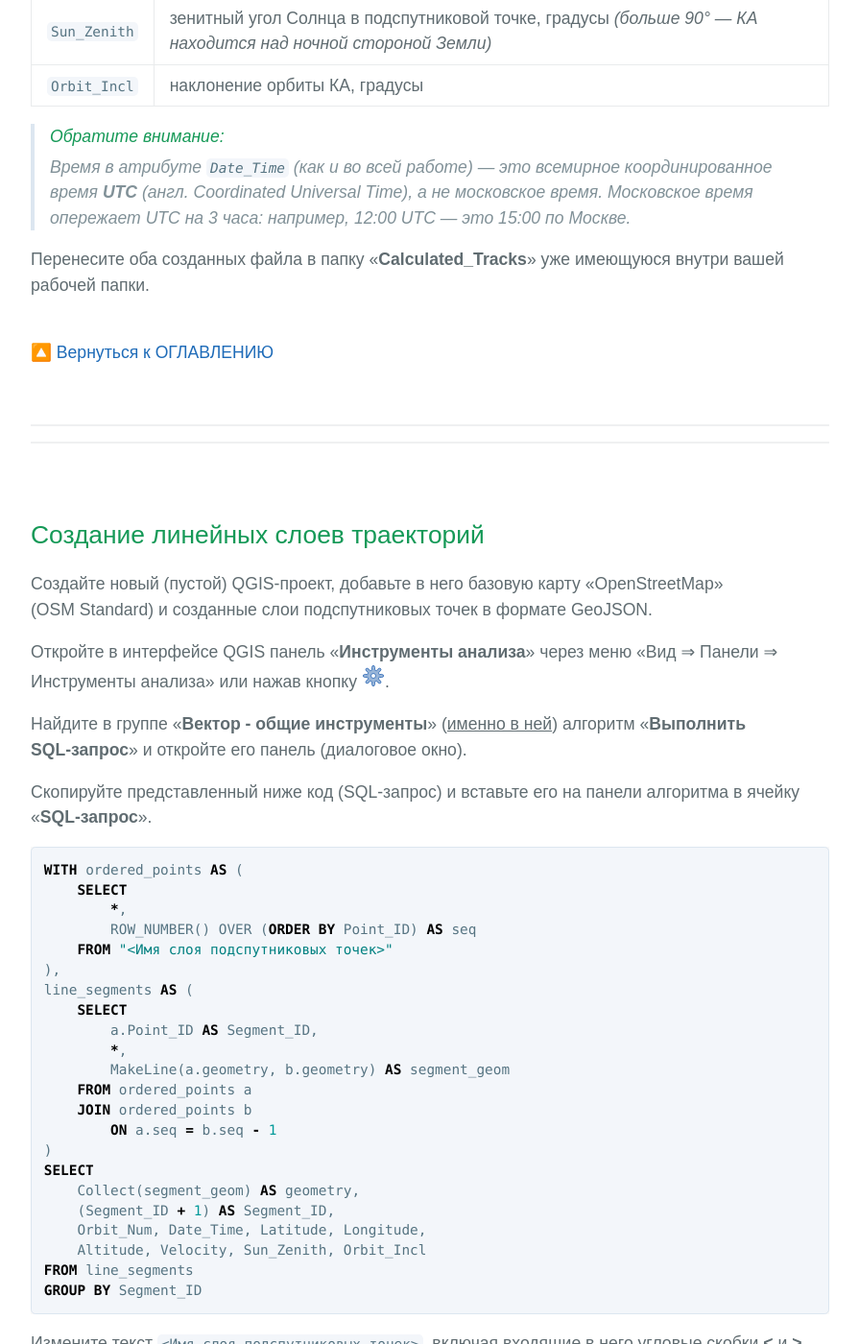
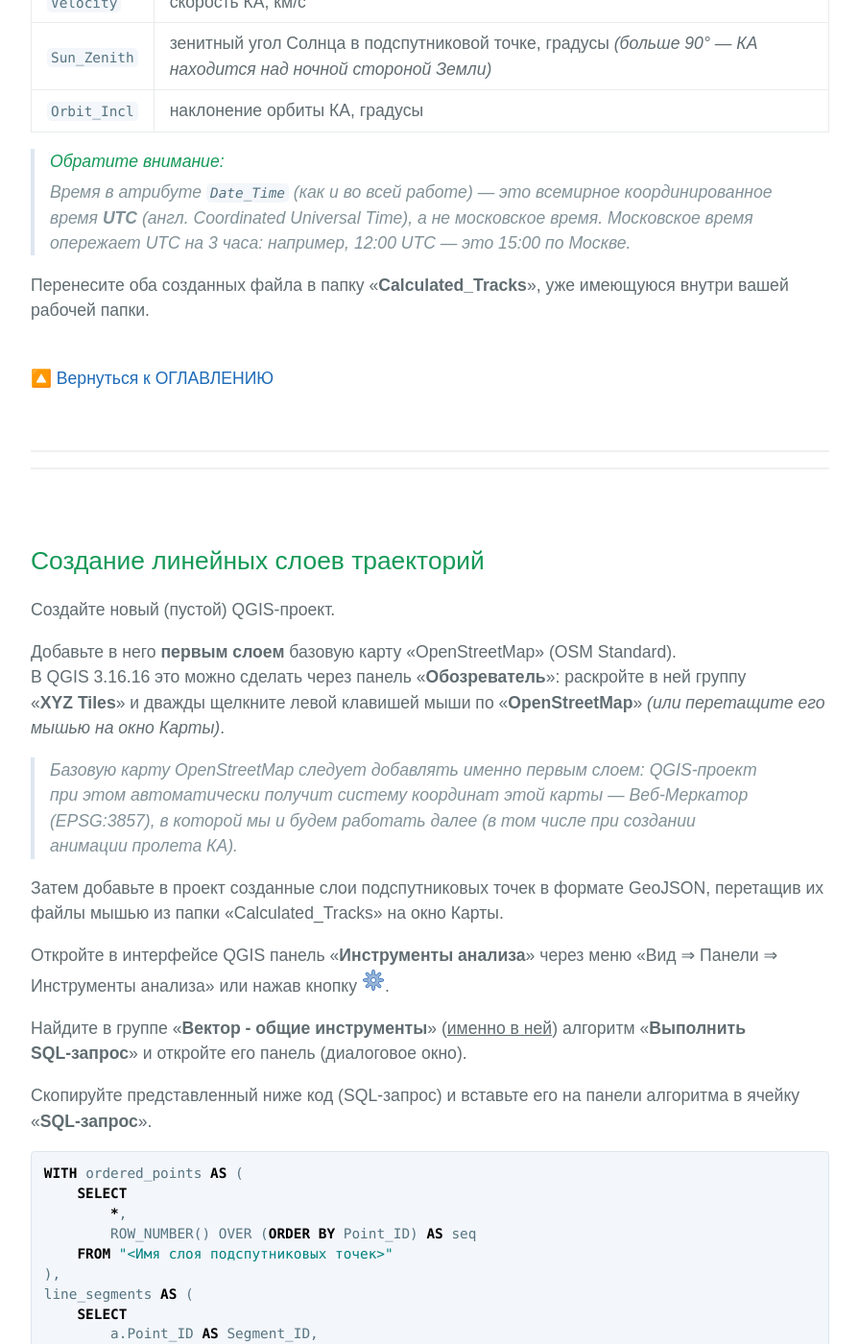
Before and after one commit to Alexander-Orlovsky/RUDN-QGIS-ORBIT-L1, a Jekyll site: the page built from index.md, in a window 1280 px wide and 1400 px high, scrolled down 12445 px. Shown: the whole window at 96% size, without its empty margins (192-1087 px from the left). Built offline with Jekyll 4.4.1, drawn with Linux system fonts in a browser that asks for light colours; some of the changed text lies outside the part shown.

````diff
--- a/index.md
+++ b/index.md
@@ -242,7 +242,7 @@ python -m pip install -r requirements.txt
 
 <img src="media/Командная_строка_установка_библиотек.png" alt="Нет фото" style="width: ; border: 1px solid #606c71;">
 
-Выполните ее нажав «**Enter**».
+Выполните ее, нажав «**Enter**».
 
 Программа установки **pip** скачает и установит библиотеки spacetrack и pyorbital, а также все библиотеки, которые нужны уже им самим.
 Первая установка занимает **несколько минут** — не прерывайте ее, даже если кажется, что ничего не происходит. \
@@ -287,8 +287,9 @@ python -c "import spacetrack, pyorbital; print('OK')"
 **Регистрируйтесь заблаговременно** — подтверждение регистрации может прийти не сразу.
 
 После получения доступа впишите ваши логин и пароль от Space&#8209;Track в скрипт. \
-Для этого найдите на компьютере через меню «Пуск» программу-редактор **IDLE** (устанавливается вместе с Python) и откройте в ней файл скрипта.
-В начале скрипта найдите строки:
+Для этого найдите на компьютере через меню «Пуск» программу-редактор **IDLE** (устанавливается вместе с Python), запустите ее
+и откройте в ней файл скрипта через меню «**File&nbsp;&rArr;&nbsp;Open...**».
+В&nbsp;начале скрипта найдите строки:
 
 ```python
 # Имя пользователя и пароль (регистрация на https://www.space-track.org)
@@ -463,7 +464,7 @@ python TLE2GroundTracks_GeoJSON_2026-10-02.py
 > *Время в атрибуте `Date_Time` (как и во всей работе) — это всемирное координированное время **UTC** (англ. Coordinated Universal Time), а не московское время.
 > Московское время опережает UTC на 3&nbsp;часа: например, 12:00&nbsp;UTC — это 15:00 по Москве.*
 
-Перенесите оба созданных файла в папку «**Calculated_Tracks**» уже имеющуюся внутри вашей рабочей папки.
+Перенесите оба созданных файла в папку «**Calculated_Tracks**», уже имеющуюся внутри вашей рабочей папки.
 
 <br>
 🔼 [Вернуться к ОГЛАВЛЕНИЮ](#оглавление)
@@ -474,7 +475,16 @@ python TLE2GroundTracks_GeoJSON_2026-10-02.py
 
 ## Создание линейных слоев траекторий
 
-Создайте новый (пустой) QGIS-проект, добавьте в него базовую карту «OpenStreetMap» (OSM&nbsp;Standard) и созданные слои подспутниковых точек в формате GeoJSON.
+Создайте новый (пустой) QGIS-проект.
+
+Добавьте в него **первым слоем** базовую карту «OpenStreetMap» (OSM&nbsp;Standard). \
+В QGIS 3.16.16 это можно сделать через панель «**Обозреватель**»: раскройте в ней группу «**XYZ&nbsp;Tiles**»
+и дважды щелкните левой клавишей мыши по «**OpenStreetMap**» *(или перетащите его мышью на окно Карты)*.
+
+> *Базовую карту OpenStreetMap следует добавлять именно первым слоем: QGIS&#8209;проект при этом автоматически получит систему координат этой карты
+> — Веб&#8209;Меркатор (EPSG:3857), в которой мы и будем работать далее (в том числе при создании анимации пролета КА).*
+
+Затем добавьте в проект созданные слои подспутниковых точек в формате GeoJSON, перетащив их файлы мышью из папки «Calculated_Tracks» на окно Карты.
 
 Откройте в интерфейсе QGIS панель «**Инструменты анализа**» через меню «Вид &rArr; Панели &rArr; Инструменты&nbsp;анализа» или нажав кнопку ![](media/processingAlgorithm.svg).
 
@@ -510,7 +520,7 @@ GROUP BY Segment_ID
 Измените текст `<Имя слоя подспутниковых точек>`, включая входящие в него угловые скобки **<** и **>**, на&nbsp;имя соответствующего слоя
 *(в моем примере ниже это «TERRA_2026-09-27_30sec»)*.
 
-Ячейку «Вывод SQL» оставьте незаполненной – таким образом создастся и добавится в QGIS временный слой.
+Ячейку «Вывод SQL» оставьте незаполненной — таким образом создастся и добавится в QGIS временный слой.
 
 <img src="media/Алгоритм_Выполнить_SQL-запрос.png" alt="Нет фото" style="width: ; border: 1px solid #606c71;">
 
@@ -548,7 +558,7 @@ GROUP BY Segment_ID
 > &nbsp;&nbsp;&nbsp;&nbsp;&nbsp;&nbsp;<img src="media/Пример_избавления_от_артефактов_на_180_меридиане.png" alt="Нет фото" style="width: 95%; border: 0px solid #606c71;">
 > <br><br>
 > *Поэтому такие слои наземных траекторий отлично подходят для карт в общемировых системах координат и проекциях таких как: \
-> &nbsp;&#9679;&nbsp; Веб Меркатор или «Псевдо-Меркатор» (EPSG:3857); \
+> &nbsp;&#9679;&nbsp; Веб-Меркатор или «Псевдо-Меркатор» (EPSG:3857); \
 > &nbsp;&#9679;&nbsp; Географическая широта/долгота в градусах на WGS-84 (EPSG:4326); \
 > &nbsp;&#9679;&nbsp; Sphere_Eckert_III, Sphere_Eckert_IV, Sphere_Aitoff и World_Aitoff; \
 > &nbsp;&#9679;&nbsp; Equal Earth Greenwich (EPSG:8857) и ей аналогичных.*
````
Also changed, not shown: other parts of index.md (+3 -3 lines), CLAUDE.md (+10 -6 lines).
